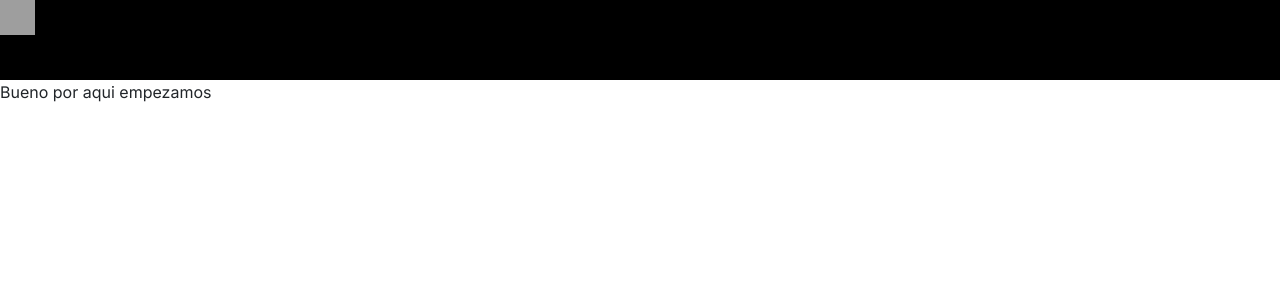
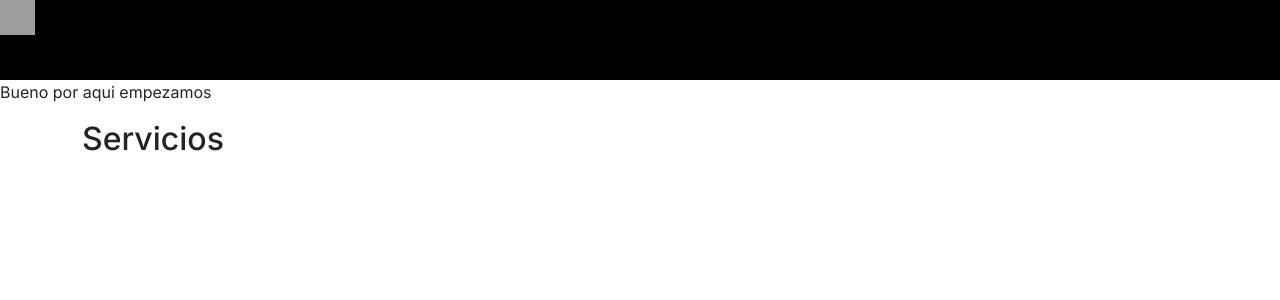
Before and after one commit to Jeremy2710/Proyecto-React, a Next.js app in the folder planetaninez/: page / in a window 1280 px wide. Shown: the top 300 px of the page. Built offline with nearby package versions, Linux system fonts and the light colour scheme; grey boxes are pictures that could not be loaded.

Commit message:
Implementacion de container, row y col a page js

```diff
--- a/planetaninez/src/app/page.js
+++ b/planetaninez/src/app/page.js
@@ -2,17 +2,32 @@ import Image from 'next/image'
 import styles from './page.module.css'
 import Navbar from './components/Navbar'
 import 'bootstrap/dist/css/bootstrap.min.css';
+import Container from 'react-bootstrap/Container';
+import Row from 'react-bootstrap/Row';
+import Col from 'react-bootstrap/Col';
 
 
 export default function Home() {
   return (
     <main>
-      <Navbar/>
+      <Navbar />
       <div>
         <p>
           Bueno por aqui empezamos
         </p>
       </div>
+
+      <section>
+        <Container>
+
+          <h2>Servicios</h2>
+          <Row>
+
+            <Col>
+            </Col>
+          </Row>
+        </Container>
+      </section>
     </main>
   )
 }
```
Also changed, not shown: planetaninez/src/app/components/Servicios.jsx (+12 -3 lines).
